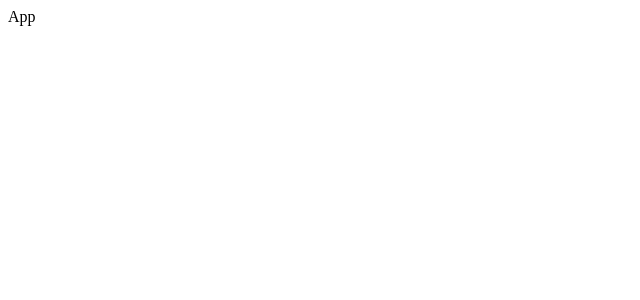
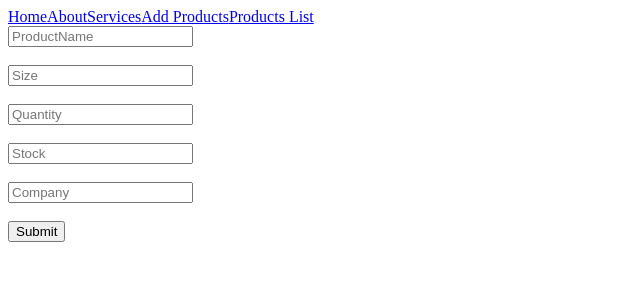
Before and after one commit to AkshitaDanewala/ProductsManagement, a React (Vite) app: page /Create in a window 1280 px wide. Shown: the top 300 px of the page, without its empty margins (0-640 px from the left). Built offline with nearby package versions, Linux system fonts and the light colour scheme.

Commit message:
created form, showing details, delete items functionality

```diff
--- a/package.json
+++ b/package.json
@@ -12,7 +12,8 @@
   "dependencies": {
     "react": "^18.2.0",
     "react-dom": "^18.2.0",
-    "react-router-dom": "^6.21.1"
+    "react-router-dom": "^6.21.1",
+    "remixicon": "^4.0.1"
   },
   "devDependencies": {
     "@types/react": "^18.2.43",
--- a/src/App.jsx
+++ b/src/App.jsx
@@ -1,8 +1,38 @@
 import React from 'react'
+import { Routes, Route } from 'react-router-dom'
+import Nav from "./components/Nav"
+import Home from "./components/Home.jsx"
+import About from "./components/About.jsx"
+import Services from "./components/Services.jsx"
+import Create from "./components/Create.jsx"
+import Show from "./components/Show.jsx"
+import Details from "./components/Details.jsx"
+import 'remixicon/fonts/remixicon.css'
 
 const App = () => {
   return (
-    <div>App</div>
+    <>
+    <Nav/>
+    <Routes>
+
+<Route path="/" element={<Home/>}/>
+<Route path="/About" element={<About/>}/>
+<Route path="/Services" element={<Services/>}/>
+<Route path="/Create" element={<Create/>}/>
+<Route path="/Show" element={<Show/>}/>
+<Route path="/Show/Details/:title" element={<Details/>}/>
+
+
+
+
+    </Routes>
+
+
+
+
+
+
+    </>
   )
 }
 
--- /dev/null
+++ b/src/components/About.jsx
@@ -0,0 +1,9 @@
+import React from 'react'
+
+const About = () => {
+  return (
+    <div>About</div>
+  )
+}
+
+export default About
--- /dev/null
+++ b/src/components/Create.jsx
@@ -0,0 +1,89 @@
+import React, { useContext, useState } from 'react'
+import { ProductContext } from '../utils/Context'
+import { useNavigate } from 'react-router-dom'
+
+const Create = () => {
+const [allProducts, setallProducts] = useContext(ProductContext)
+const navigate = useNavigate()
+const [product, setproduct] = useState("")
+const [size, setsize] = useState("")
+const [quantity, setquantity] = useState("")
+const [stock, setstock] = useState("")
+const [companyName, setcompanyName] = useState("")
+
+const submithandler = (event)=>{
+event.preventDefault()
+
+const productsData = {product, size, quantity, stock, companyName}
+
+const Copyproducts = [...allProducts]
+Copyproducts.push(productsData)
+setallProducts(Copyproducts )
+localStorage.setItem("Productslist", JSON.stringify(Copyproducts ))
+
+setproduct("")
+setsize("")
+setquantity("")
+setstock("")
+setcompanyName("")
+navigate("/Show")
+
+
+
+}
+
+  return (
+
+    <>
+    <div>
+        <form onSubmit={submithandler} >
+
+<input  type="text"
+onChange={(e)=> setproduct(e.target.value) }
+value={product}
+name="product"
+placeholder='ProductName' /> <br /> <br />
+
+<input type="text"
+onChange={(e)=> setsize(e.target.value) }
+value={size}
+name="size"
+placeholder='Size'/> <br /> <br />
+
+<input type="text"
+onChange={(e)=> setquantity(e.target.value) }
+value={quantity}
+name="quantity"
+placeholder='Quantity' /> <br /> <br />
+
+<input type="text"
+onChange={(e)=> setstock(e.target.value) }
+value={stock}
+name="stock"
+placeholder='Stock'/> <br /> <br />
+
+<input type="text"
+onChange={(e)=> setcompanyName(e.target.value) }
+value={companyName}
+name="companyName"
+placeholder='Company' /> <br /> <br />
+
+<button>Submit</button>
+
+
+
+
+        </form>
+
+
+    </div>
+
+
+
+
+
+    </>
+  )
+}
+
+export default Create
--- /dev/null
+++ b/src/components/Details.jsx
@@ -0,0 +1,22 @@
+import React from 'react'
+import { useNavigate, useParams } from 'react-router-dom'
+
+const Details = () => {
+
+    const {title} = useParams()
+    const navigate = useNavigate()
+
+    const backhandler = ()=>{
+        navigate(-1)
+    }
+  return (
+    <div>
+
+<h3>{title}</h3>
+<button onClick={ backhandler}>Back</button>
+
+    </div>
+  )
+}
+
+export default Details
--- /dev/null
+++ b/src/components/Home.jsx
@@ -0,0 +1,9 @@
+import React from 'react'
+
+const Home = () => {
+  return (
+    <div>Home</div>
+  )
+}
+
+export default Home
--- /dev/null
+++ b/src/components/Services.jsx
@@ -0,0 +1,9 @@
+import React from 'react'
+
+const Services = () => {
+  return (
+    <div>Services</div>
+  )
+}
+
+export default Services
--- /dev/null
+++ b/src/components/Show.jsx
@@ -0,0 +1,37 @@
+import React, { useContext } from 'react'
+import { ProductContext } from '../utils/Context'
+import { Link } from 'react-router-dom'
+const Show = () => {
+
+  const [allProducts, setallProducts] = useContext(ProductContext)
+
+  return (
+    <div>
+
+<ul>
+  {allProducts.length >0
+  ? allProducts
+  .map((p, index)=>{
+   return(
+    <h4 key={index}>
+      {p.product}, {p.companyName}
+
+      <div className="links">
+        <Link to={`/Show/Details/${p.product}, ${p.size}, ${p.quantity}, ${p.stock}, ${p.companyName}`}>Details</Link>
+
+      <span><i className="ri-delete-bin-line"></i></span>
+      <span><i className="ri-file-edit-line"></i></span>
+      </div>
+    </h4>
+   )
+  })
+: "No Products are Available"}
+</ul>
+
+
+
+    </div>
+  )
+}
+
+export default Show
--- a/src/utils/Context.jsx
+++ b/src/utils/Context.jsx
@@ -5,7 +5,7 @@ export const ProductContext = createContext()
 
 const Context = (props) => {
 
-const [allProducts, setallProducts] = useState([])
+const [allProducts, setallProducts] = useState(JSON.parse(localStorage.getItem("Productslist")) || [])
   return (
     <div>
 
```
Also changed, not shown: 1 other file (tests, documents, lock files or other folders).
